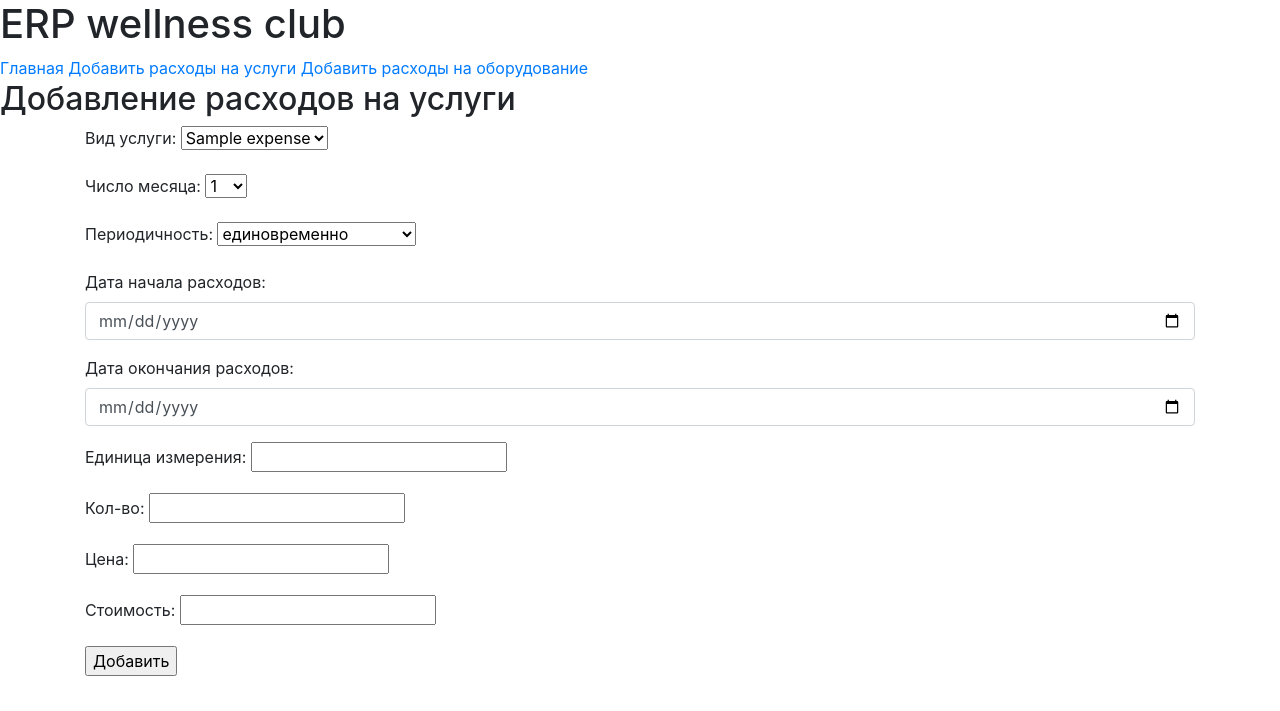
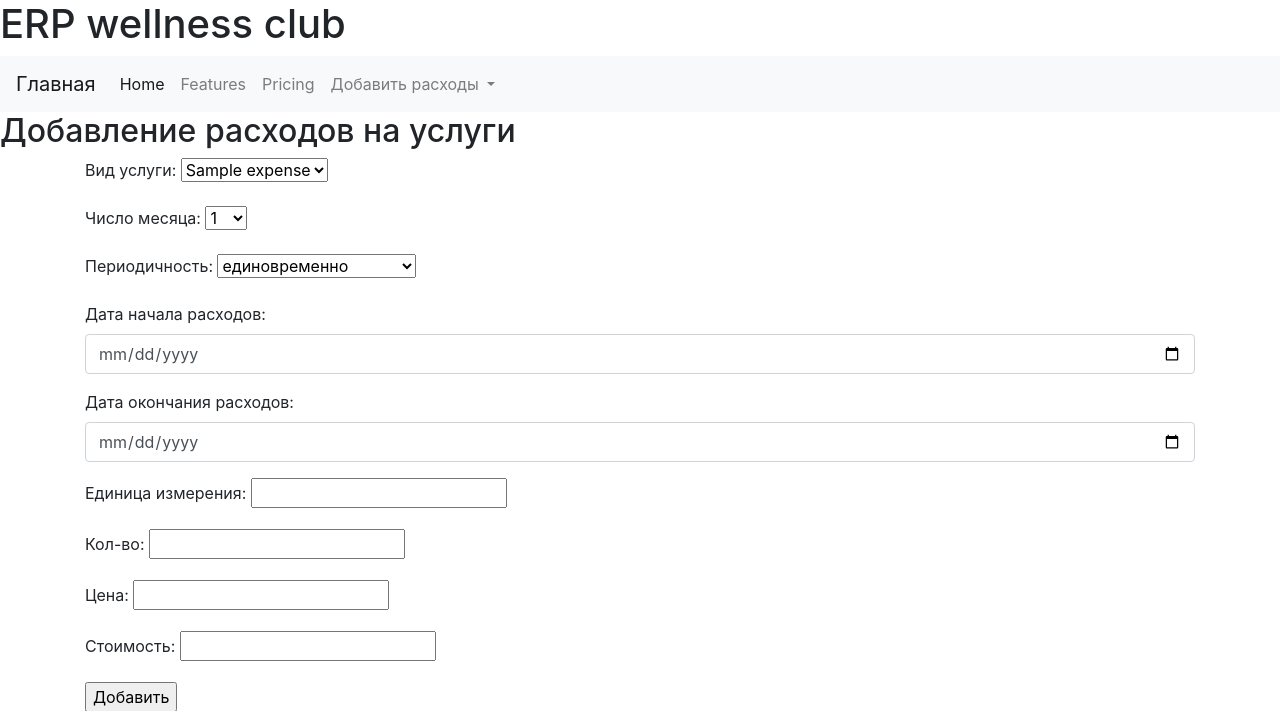
Before and after one commit to RomanZorkin/fitness_erp, a Django app: page /bboard/servadd/ in a window 1280 px wide. Shown: the top 711 px of the page. Run offline with Django 3.2, Linux system fonts and the light colour scheme; tables that the repository leaves empty hold one stand-in row (values such as "Sample post"); some libraries are stand-ins or nearby versions.

Commit message:
feature: update base html page

```diff
--- a/samplesite/bboard/templates/layout/basic.html
+++ b/samplesite/bboard/templates/layout/basic.html
@@ -5,21 +5,48 @@
     <head>
         <meta charset="UTF-8">
         <title>{% block title %}Главная{% endblock %} :: ERP wellness club</title>
-        <link rel="stylesheet" href="https://stackpath.bootstrapcdn.com/bootstrap/4.1.3/css/bootstrap.min.css" integrity="sha384-MCw98/SFnGE8fJT3GXwEOngsV7Zt27NXFoaoApmYm81iuXoPkFOJwJ8ERdknLPMO" crossorigin="anonymous">
+        <link rel="stylesheet" href="https://cdn.jsdelivr.net/npm/bootstrap@4.0.0/dist/css/bootstrap.min.css" integrity="sha384-Gn5384xqQ1aoWXA+058RXPxPg6fy4IWvTNh0E263XmFcJlSAwiGgFAW/dAiS6JXm" crossorigin="anonymous">
         <script src="https://stackpath.bootstrapcdn.com/bootstrap/4.1.3/js/bootstrap.min.js" integrity="sha384-ChfqqxuZUCnJSK3+MXmPNIyE6ZbWh2IMqE241rYiqJxyMiZ6OW/JmZQ5stwEULTy" crossorigin="anonymous"></script>
     </head>
     <body>
         <header>
             <h1>ERP wellness club</h1>
         </header>
-        <nav>
-            <a href="{% url 'index' %}">Главная</a>
-            <a href="{% url 'servadd' %}">Добавить расходы на услуги</a>
-            <a href="{% url 'deviceadd' %}">Добавить расходы на оборудование</a>
-        </nav>
+        <nav class="navbar navbar-expand-lg navbar-light bg-light">
+            <a class="navbar-brand" href="{% url 'index' %}">Главная</a>
+            <button class="navbar-toggler" type="button" data-toggle="collapse" data-target="#navbarNavDropdown" aria-controls="navbarNavDropdown" aria-expanded="false" aria-label="Toggle navigation">
+              <span class="navbar-toggler-icon"></span>
+            </button>
+            <div class="collapse navbar-collapse" id="navbarNavDropdown">
+              <ul class="navbar-nav">
+                <li class="nav-item active">
+                  <a class="nav-link" href="#">Home <span class="sr-only">(current)</span></a>
+                </li>
+                <li class="nav-item">
+                  <a class="nav-link" href="#">Features</a>
+                </li>
+                <li class="nav-item">
+                  <a class="nav-link" href="#">Pricing</a>
+                </li>
+                <li class="nav-item dropdown">
+                  <a class="nav-link dropdown-toggle" href="#" id="navbarDropdownMenuLink" data-toggle="dropdown" aria-haspopup="true" aria-expanded="false">
+                    Добавить расходы
+                  </a>
+                  <div class="dropdown-menu" aria-labelledby="navbarDropdownMenuLink">
+                    <a class="dropdown-item" href="{% url 'servadd' %}">Добавить расходы на услуги</a>
+                    <a class="dropdown-item" href="{% url 'deviceadd' %}">Добавить расходы на оборудование</a>
+                  </div>
+                </li>
+              </ul>
+            </div>
+          </nav>
         <section>
         {% block content %}
         {% endblock %}
         </section>
-    </body>
+
+<script src="https://code.jquery.com/jquery-3.2.1.slim.min.js" integrity="sha384-KJ3o2DKtIkvYIK3UENzmM7KCkRr/rE9/Qpg6aAZGJwFDMVNA/GpGFF93hXpG5KkN" crossorigin="anonymous"></script>
+<script src="https://cdn.jsdelivr.net/npm/popper.js@1.12.9/dist/umd/popper.min.js" integrity="sha384-ApNbgh9B+Y1QKtv3Rn7W3mgPxhU9K/ScQsAP7hUibX39j7fakFPskvXusvfa0b4Q" crossorigin="anonymous"></script>
+<script src="https://cdn.jsdelivr.net/npm/bootstrap@4.0.0/dist/js/bootstrap.min.js" integrity="sha384-JZR6Spejh4U02d8jOt6vLEHfe/JQGiRRSQQxSfFWpi1MquVdAyjUar5+76PVCmYl" crossorigin="anonymous"></script>
+</body>
 </html>
```
